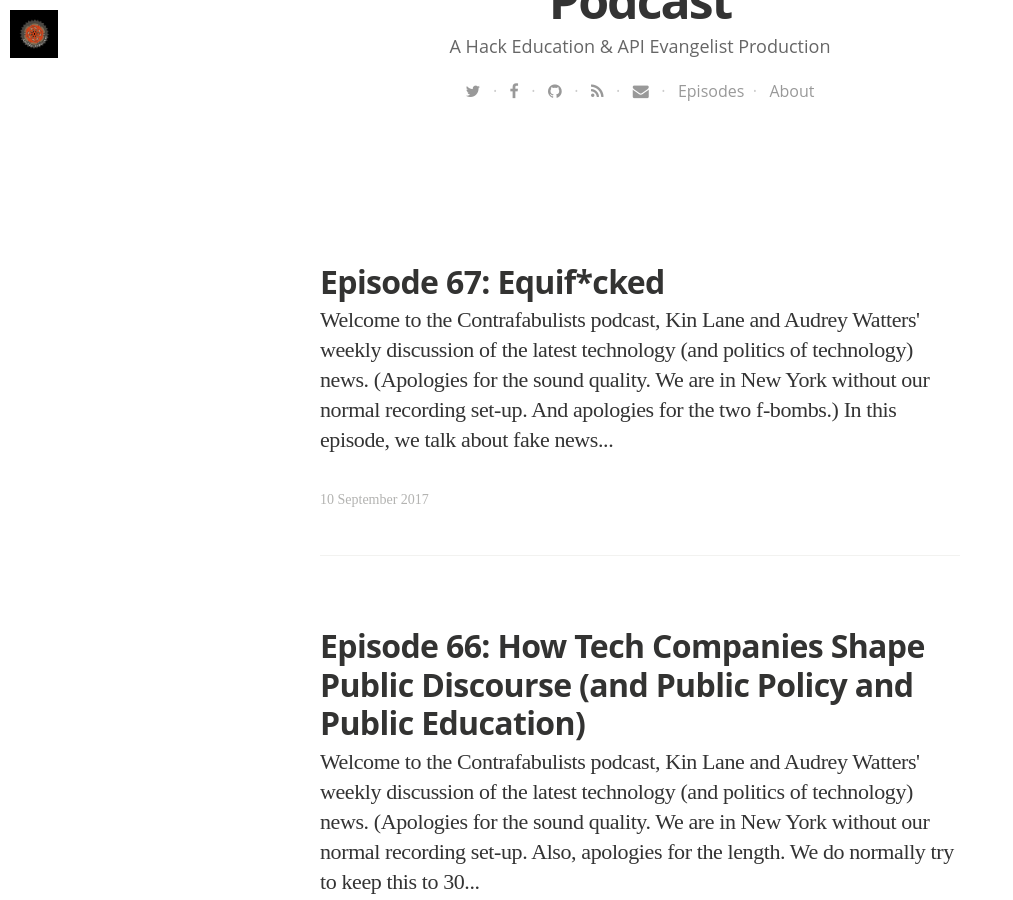
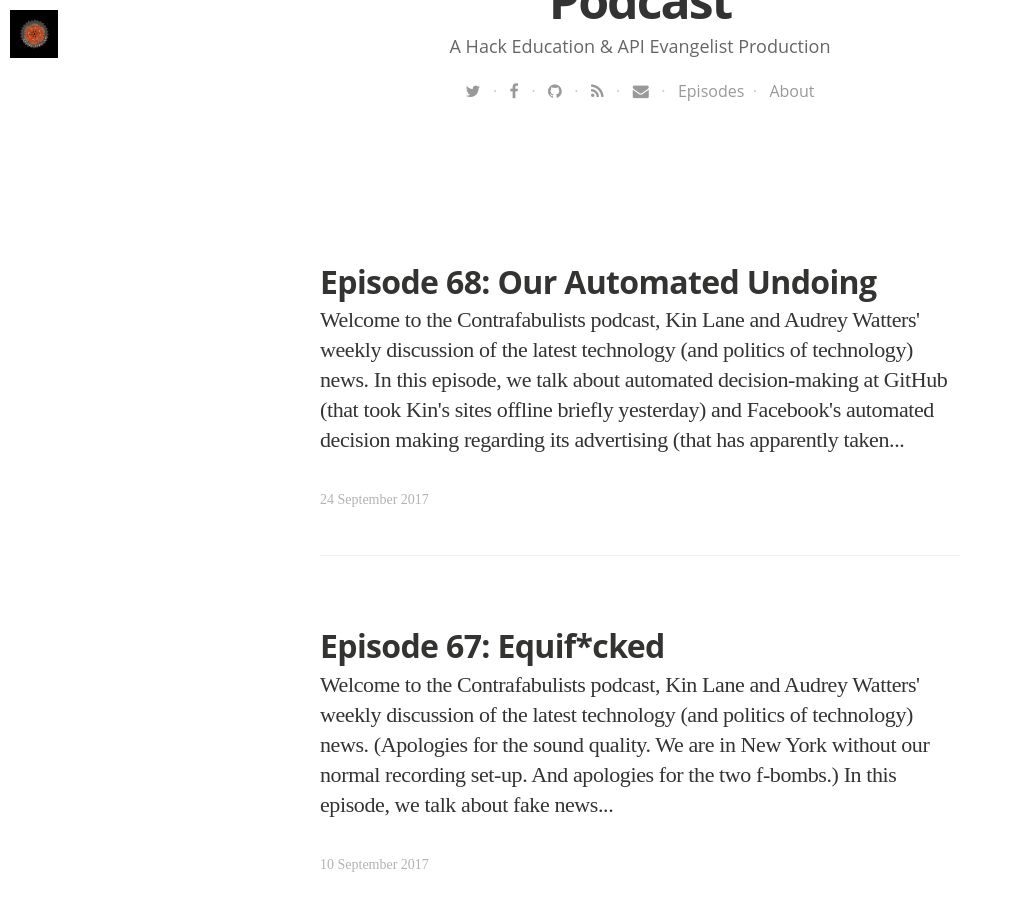
Before and after one commit to Contrafabulists/podcast, a Jekyll site: the page built from blog/index.html, in a window 1280 px wide and 900 px high, scrolled down 609 px. Shown: the whole window, without its empty margins (0-1013 px from the left). Built offline with Jekyll 4.4.1, drawn with Linux system fonts in a browser that asks for light colours; nearby versions of some CDN libraries; some web fonts are replaced; the list of posts is cut into pages by our own code; some of the changed text lies outside the part shown.

Commit message:
new episode

```diff
--- a/_data/podcasts.yaml
+++ b/_data/podcasts.yaml
@@ -978,3 +978,17 @@
   tags:
   - Technology
   - Politics
+- title: "Contrafabulists Episode 68"
+  summary: "In this episode, we talk about automated decision-making."
+  description: "In this episode, we talk about automated decision-making."
+  subtitle: "Tech, Scrutinized"
+  image: /assets/images/cog-big.png
+  audio_file: http://s3.amazonaws.com/contrafabulists/2017-09-24-episode-68.mp3
+  audio_length: 63205168
+  sound_cloud: https://soundcloud.com/contrafabulists/episode-68
+  duration: '0:43:53'
+  publish_date: "2017-09-24 19:15:00"
+  url: 2017/09/24/episode-68
+  tags:
+  - Technology
+  - Politics
--- /dev/null
+++ b/_posts/2017-09-24-episode-68.html
@@ -0,0 +1,22 @@
+---
+layout: post
+title: "Episode 68: Our Automated Undoing"
+date: 2017-09-24 19:15:00 +0000
+image: https://s3.amazonaws.com/contrafabulists/2017-09-24-robot.jpg
+imagecredits: https://www.flickr.com/photos/marcusramberg/430115937
+---
+<p>Welcome to the Contrafabulists podcast, <a href="http://kinlane.com">Kin Lane</a> and <a href="http://audreywatters.com">Audrey Watters</a>' weekly discussion of the latest technology (and politics of technology) news.</p>
+
+<p>In this episode, we talk about automated decision-making at GitHub (that took Kin's sites offline briefly yesterday) and Facebook's automated decision making regarding its advertising (that has apparently taken American democracy offline).</p>
+
+<p><iframe width="100%" height="166" scrolling="no" frameborder="no" src="https://w.soundcloud.com/player/?url=https%3A//api.soundcloud.com/tracks/343875624&amp;color=%23ff5500&amp;auto_play=false&amp;hide_related=false&amp;show_comments=true&amp;show_user=true&amp;show_reposts=false"></iframe></p>
+
+<p>Here are the stories we referenced:</p>
+
+<ul>
+<li>"<a href="https://www.propublica.org/article/facebook-enabled-advertisers-to-reach-jew-haters#134578">Facebook Enabled Advertisers to Reach 'Jew Haters'</a>" via ProPublica</li>
+<li>"<a href="https://www.nytimes.com/2017/09/06/technology/facebook-russian-political-ads.html">Fake Russian Facebook Accounts Bought $100,000 in Political Ads</a>" via The New York Times</li>
+<li>"<a href="https://www.nytimes.com/2017/09/21/technology/facebook-russian-ads.html">Facebook to Turn Over Russian-Linked Ads to Congress</a>" via The New York Times</li>
+</ul>
+
+<p>Feedback is welcome. (You should <a href="mailto:kinlane@gmail.com">email Kin</a> with it though, not Audrey.)</p>
--- a/index.html
+++ b/index.html
@@ -6,7 +6,7 @@ layout: default
 
 <p>Welcome to The Contrafabulists podcast, <a href="http://kinlane.com">Kin Lane</a> and <a href="http://audreywatters.com">Audrey Watters</a>' weekly discussion of the latest technology news.</p>
 
-<p><strong>Latest Episode: <a href="http://podcast.contrafabulists.com/2017/09/10/episode-67">67: Equif*cked</a></strong>
+<p><strong>Latest Episode: <a href="http://podcast.contrafabulists.com/2017/09/24/episode-68">68: Our Automated Undoing</a></strong>
 
 <p><strong>To Subscribe</strong>: You can subscribe to the podcast via iTunes, Stitcher, or <a href="https://soundcloud.com/contrafabulists">Soundcloud</a> (or via any other app that supports <a href="http://podcast.contrafabulists.com/feed.xml">RSS</a>). The <a href="http://podcast.contrafabulists.com/blog/">show notes</a> can be found <a href="http://podcast.contrafabulists.com/blog/">on this blog</a> and can also be subscribed to <a href="http://podcast.contrafabulists.com/blog.xml">via RSS</a>. These are all included as part of <a href="http://hackeducation.us5.list-manage1.com/subscribe?u=0ab07657df870af8eb101b4e5&id=c0e1f570cf">the weekly Contrafabulists Newsletter</a>.</p>
 
```
